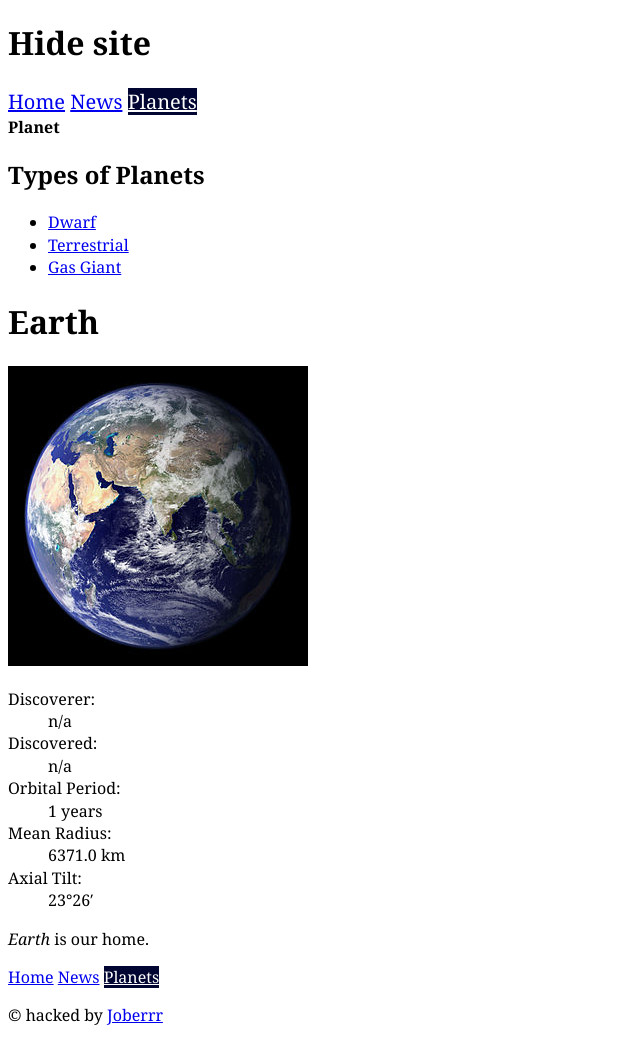
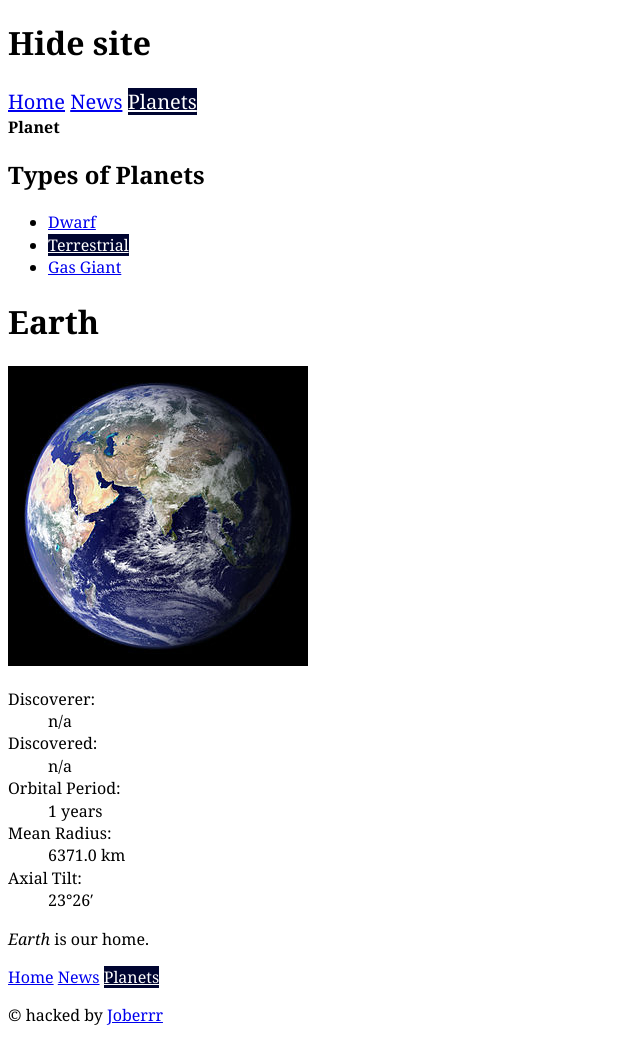
Before and after one commit to Joberrr/hide, a Jekyll site: the page built from planets/terrestrial/earth.md, in a window 1280 px wide. Shown: the whole page, without its empty margins (0-640 px from the left). Built offline with Jekyll 4.4.1, drawn with Linux system fonts in a browser that asks for light colours; Markdown is read by kramdown in place of the engine named in the settings.

Commit message:
Update planets layout

```diff
--- a/_layouts/planets.html
+++ b/_layouts/planets.html
@@ -8,7 +8,7 @@
 <nav>
 		<ul>
 		  {% for planet in site.categories.planet-type %}
-			  <li><a href="{{site.baseurl}}/planets/{{planet.folder}}/">{{planet.title}}</a></li>
+			  <li><a href="{{site.baseurl}}/planets/{{planet.folder}}/" class="{% if page.url contains planet.folder %}current{% endif %}">{{planet.title}}</a></li>
 		  {% endfor %}
 		</ul>
 </nav>
```
